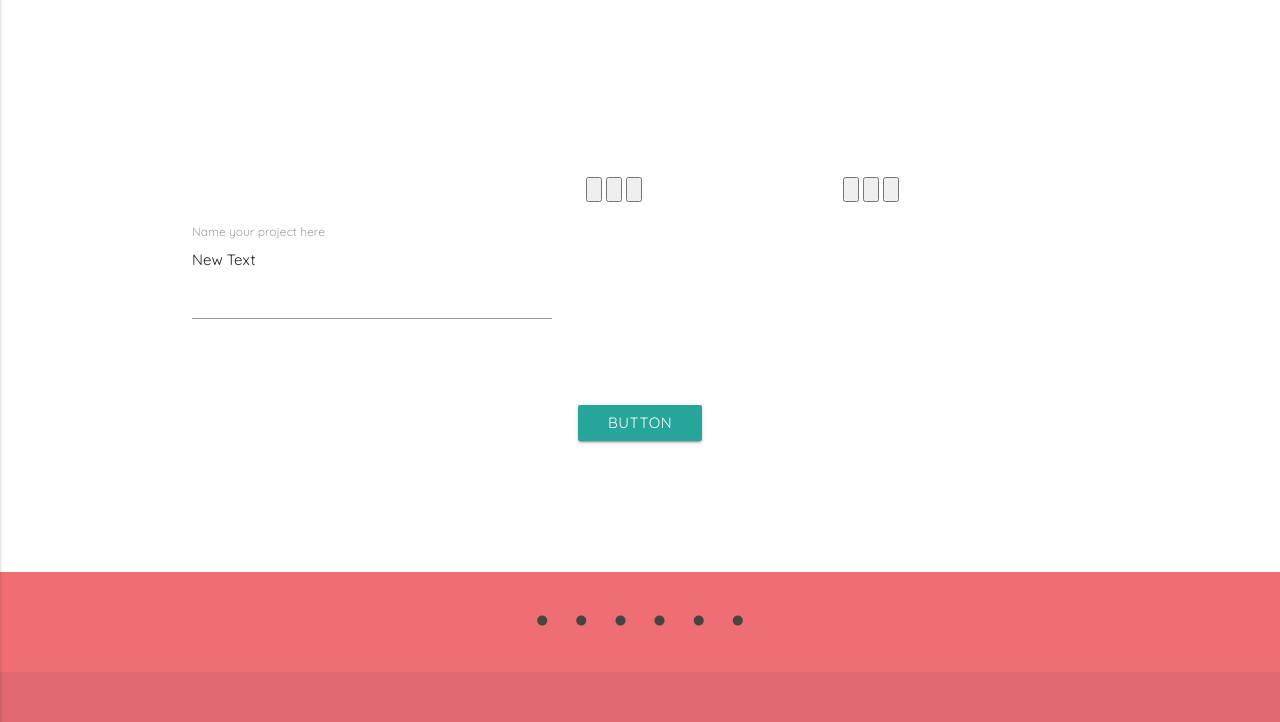
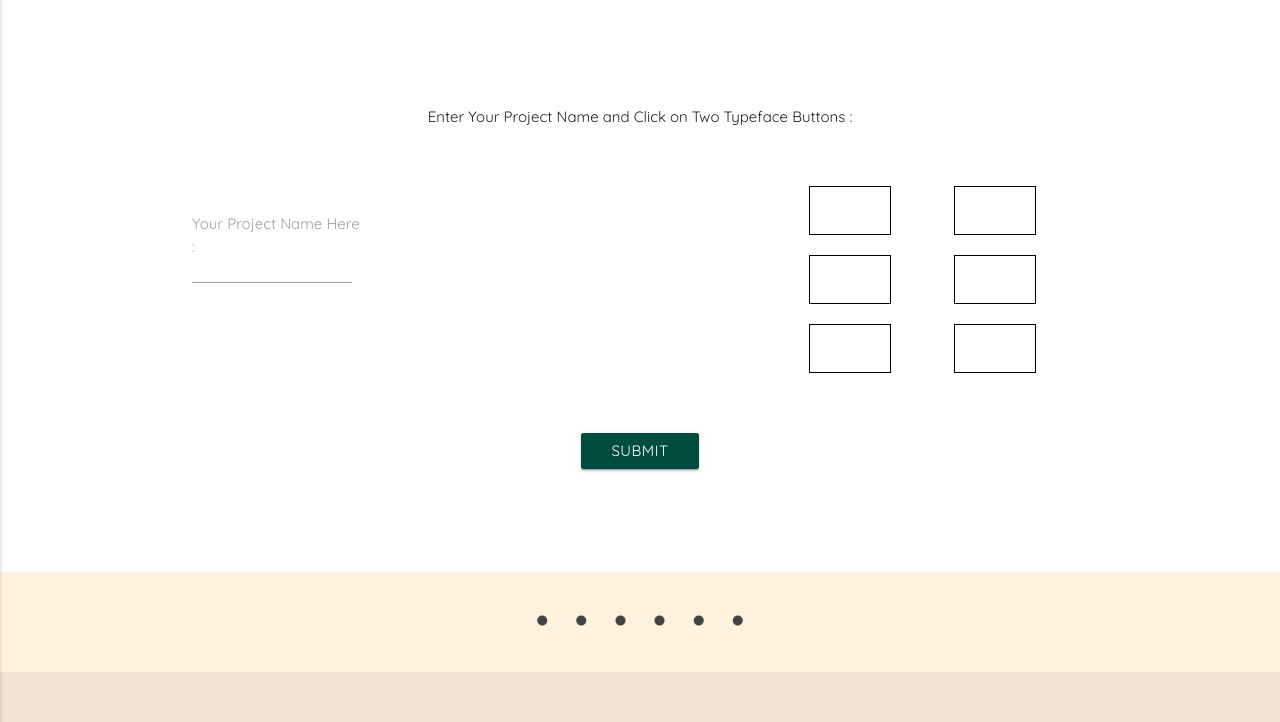
Before and after one commit to oliviaridgley/Q1-Project-Olivia-Ridgley, a plain HTML site: page html/typeface.html in a window 1280 px wide. Shown: the part 78-800 px from the top of the page. Drawn offline with nearby package versions, Linux system fonts and the light colour scheme; a web font is replaced by a local one.

Commit message:
Added Styling to about, words, typeface

```diff
--- a/css/style.css
+++ b/css/style.css
@@ -1,5 +1,12 @@
 #nav-wrapper{
   background-color: #fafafa;
+}
+
+#a1, #a2, #a3, #b1, #b2, #b3{
+  background-color: white;
+    color: black;
+    border: 1px solid black;
+    padding: 14px 40px;
 }
 
 #pageOne, #pageTwo, #pageThree, #pageFour, #pageFive, #pageSix{
--- a/html/typeface.html
+++ b/html/typeface.html
@@ -26,7 +26,7 @@
     </ul>
     <nav>
         <div id="nav-wrapper" class="nav-wrapper">
-            <a href="../index.html" id="logo-text" class="brand-logo center">Logo</a>
+            <a href="../index.html" id="logo-text" class="brand-logo center"><img src="../Img/Logo.png" style="width:60px;height:60px;"alt=""></a>
             <a href="#" data-activates="mobile-demo" class="button-collapse"><i class="material-icons">menu</i></a>
             <ul class="left hide-on-med-and-down">
                 <li><a class="dropdown-button" href="#!" data-activates="dropdown1"><i class="material-icons">menu</i></a>
@@ -43,37 +43,81 @@
         </div>
     </nav>
     <div class="container">
-      <div class="row">
+      <div class="row center-align">
         <br>
+        <p>Enter Your Project Name and Click on Two Typeface Buttons :</p>
         <br>
       </div>
+      <div class="row">
 
-    <div class ="row">
+        <div class="col s12 m4 l5 valign-wrapper">
+          <div class="row">
+            <form class="col s12">
+              <div class="row">
+                <div class="input-field col s12">
+                  <textarea id="projectName" class="materialize-textarea "></textarea>
+                  <label for="projectName">Your Project Name Here :</label>
+                </div>
+              </div>
+            </form>
+          </div>
 
-     <div class="col s12 m8 l7 right">
+        </div>
 
-       <div class="input-field col s12 m6 l6">
+    <div class ="row flexBox">
+
+     <div class="col s12 m8 l7 right ">
+
+       <div class="col s12 m6 l6">
      <!-- <select class="icons">
        <option value="" disabled selected>Choose your first typeface</option>
        <option id="a1" data-icon="" class="circle"></option>
        <option id="a2"  data-icon="" class="circle"></option>
        <option id="a3"  data-icon="" class="circle"></option>
      </select> -->
-      <input id="a1" type="button" name="name" value="">
+     <div class="row">
+       <div class="col s4 m4 l4">
+       <input id="a1" type="button" name="name" value="">
+     </div>
+   </div>
+   <div class="row">
+     <div class="col s4 m4 l4">
       <input id="a2" type="button" name="name" value="">
+    </div>
+  </div>
+  <div class="row">
+    <div class="col s4 m4 l4">
       <input id="a3" type="button" name="name" value="">
+    </div>
+  </div>
    </div>
 
-   <div class="input-field col s12 m6 l6">
+   <div class="col s12 m6 l6">
      <!-- <select class="icons">
        <option value="" disabled selected>Choose your second typeface</option>
        <option id="b1" value="" data-icon="" class="left circle"></option>
        <option id="b2" value="" data-icon="" class="left circle"></option>
        <option id="b3" value="" data-icon="" class="left circle"></option>
      </select> -->
+
+     <div class="row">
+     <div class="col s4 m4 l4">
      <input id="b1" type="button" name="name" value="">
+     </div>
+   </div>
+     <div class="row">
+
+     <div class="col s4 m4 l4">
      <input id="b2" type="button" name="name" value="">
+   </div>
+ </div>
+   <div class="row">
+
+   <div class="col s4 m4 l4">
      <input id="b3" type="button" name="name" value="">
+   </div>
+ </div>
+
    </div>
 
 
@@ -82,32 +126,18 @@
 
    </div>
 
-   <div class="row">
+ </div>
 
-     <div class="col s12 m4 l5">
-       <div class="row">
-         <form class="col s12">
-           <div class="row">
-             <div class="input-field col s12">
-               <textarea id="textarea1" class="materialize-textarea"></textarea>
-               <label for="textarea1">Name your project here</label>
-             </div>
-           </div>
-         </form>
-       </div>
-
-     </div>
-   </div>
    <div class="row">
      <div class="col s12 m12 l12 flexBox">
-       <a id = "typeSubmit" class="waves-effect waves-light btn">button</a>
+       <a id = "typeSubmit" class="waves-effect waves-light btn teal darken-4">Submit</a>
      </div>
    </div>
 <!--End of Container-->
     </div>
 
 <!-- Footer -->
-    <footer class="page-footer">
+    <footer class="page-footer orange lighten-5">
         <div class="container">
             <div class="row">
                 <div class="col s3">
```
Also changed, not shown: html/about.html (+9 -2 lines), html/palette.html (+2 -2 lines), html/styleSheet.html (+2 -2 lines), html/wireframe.html (+2 -2 lines), html/words.html (+9 -11 lines), index.html (+12 -12 lines).
